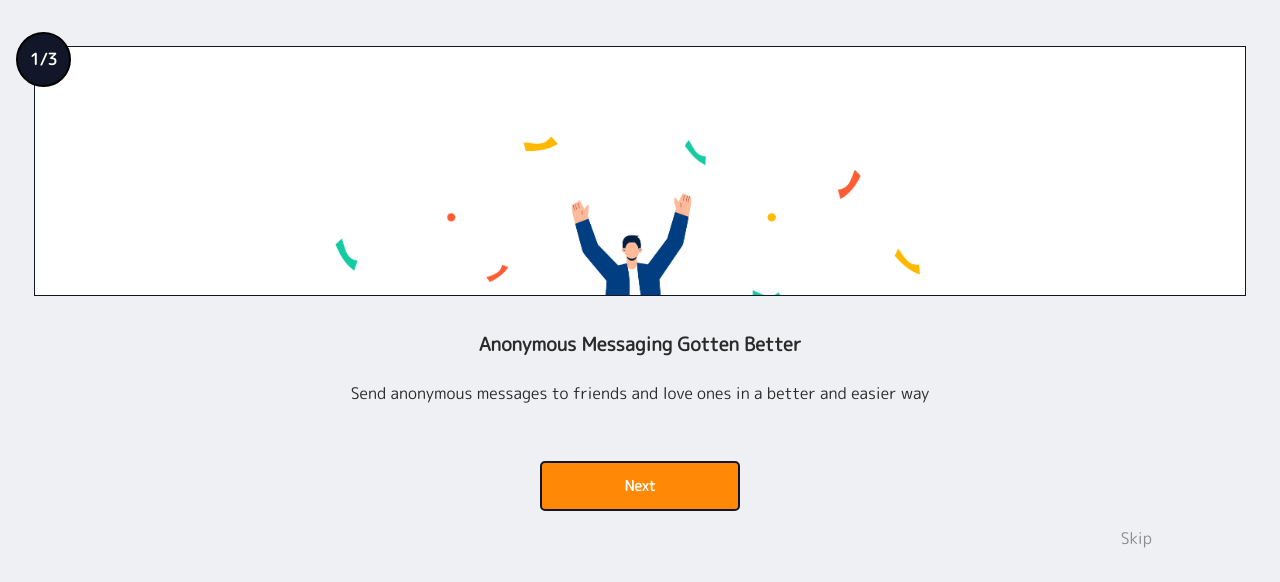
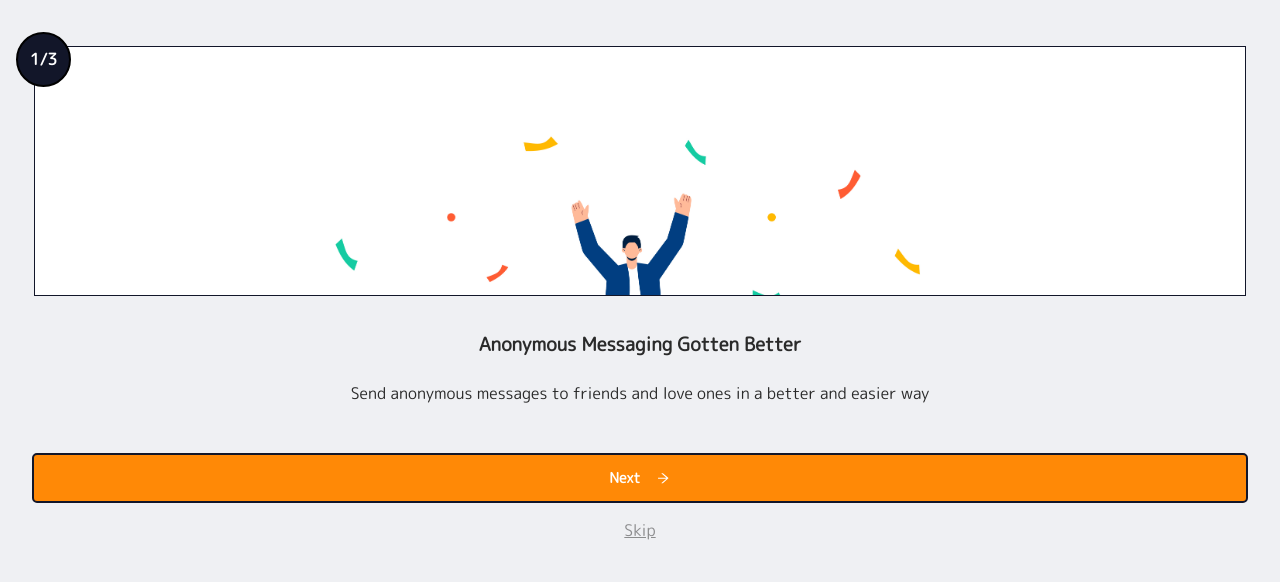
Before and after one commit to Maxetoo/Writemi-frontend, a React (Create React App) app: page / in a window 1280 px wide. Shown: the top 582 px of the page. Built offline with nearby package versions, Linux system fonts and the light colour scheme.

Commit message:
added arrow

```diff
--- a/src/components/welcome/Main.js
+++ b/src/components/welcome/Main.js
@@ -5,6 +5,8 @@ import styled from 'styled-components'
 import { useDispatch, useSelector } from 'react-redux'
 import { changeSlide } from '../../slices/eventSlice'
 import { Link, useNavigate } from 'react-router-dom'
+// AiOutlineArrowRight
+import { AiOutlineArrowRight } from 'react-icons/ai'
 const MainBody = () => {
   const { currentSlide, slideEnded } = useSelector((store) => store.event)
   const dispatch = useDispatch()
@@ -34,6 +36,7 @@ const MainBody = () => {
             onClick={() => dispatch(changeSlide(welcomeData.length - 1))}
           >
             Next
+            <AiOutlineArrowRight className='arrow' />
           </button>
         )}
       </div>
@@ -60,7 +63,7 @@ const Wrapper = styled.article`
   background: var(--welcome-page-bg);
 
   .btns-container {
-    margin-top: -0.5rem;
+    margin-top: -1rem;
     width: 100%;
     padding: 2rem;
     display: flex;
@@ -72,7 +75,7 @@ const Wrapper = styled.article`
   button {
     color: var(--white-col);
     background: #ff8906;
-    width: 200px;
+    width: 100%;
     height: 50px;
     font-size: 0.9em;
     border: solid 2px #121629;
@@ -80,6 +83,15 @@ const Wrapper = styled.article`
     position: relative;
     cursor: pointer;
     font-weight: bold;
+    display: flex;
+    flex-direction: row;
+    align-items: center;
+    justify-content: center;
+  }
+
+  .arrow {
+    margin-left: 1rem;
+    font-size: 1em;
   }
 
   .skip {
@@ -88,8 +100,8 @@ const Wrapper = styled.article`
     opacity: 0.5;
     font-size: 1em;
     cursor: pointer;
-    /* text-decoration: underline; */
-    text-align: end;
+    text-decoration: underline;
+    text-align: center;
   }
 `
 
```
